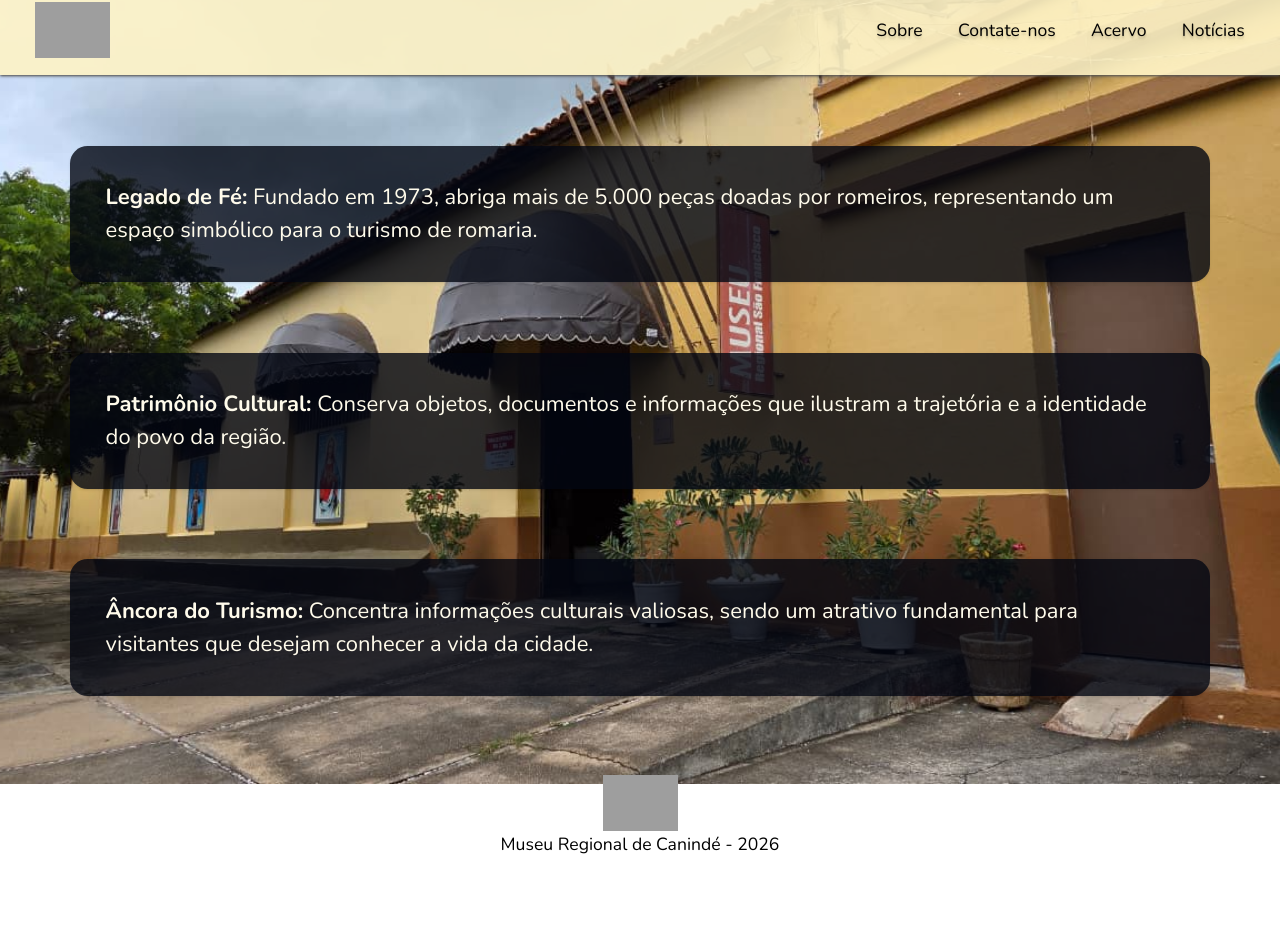
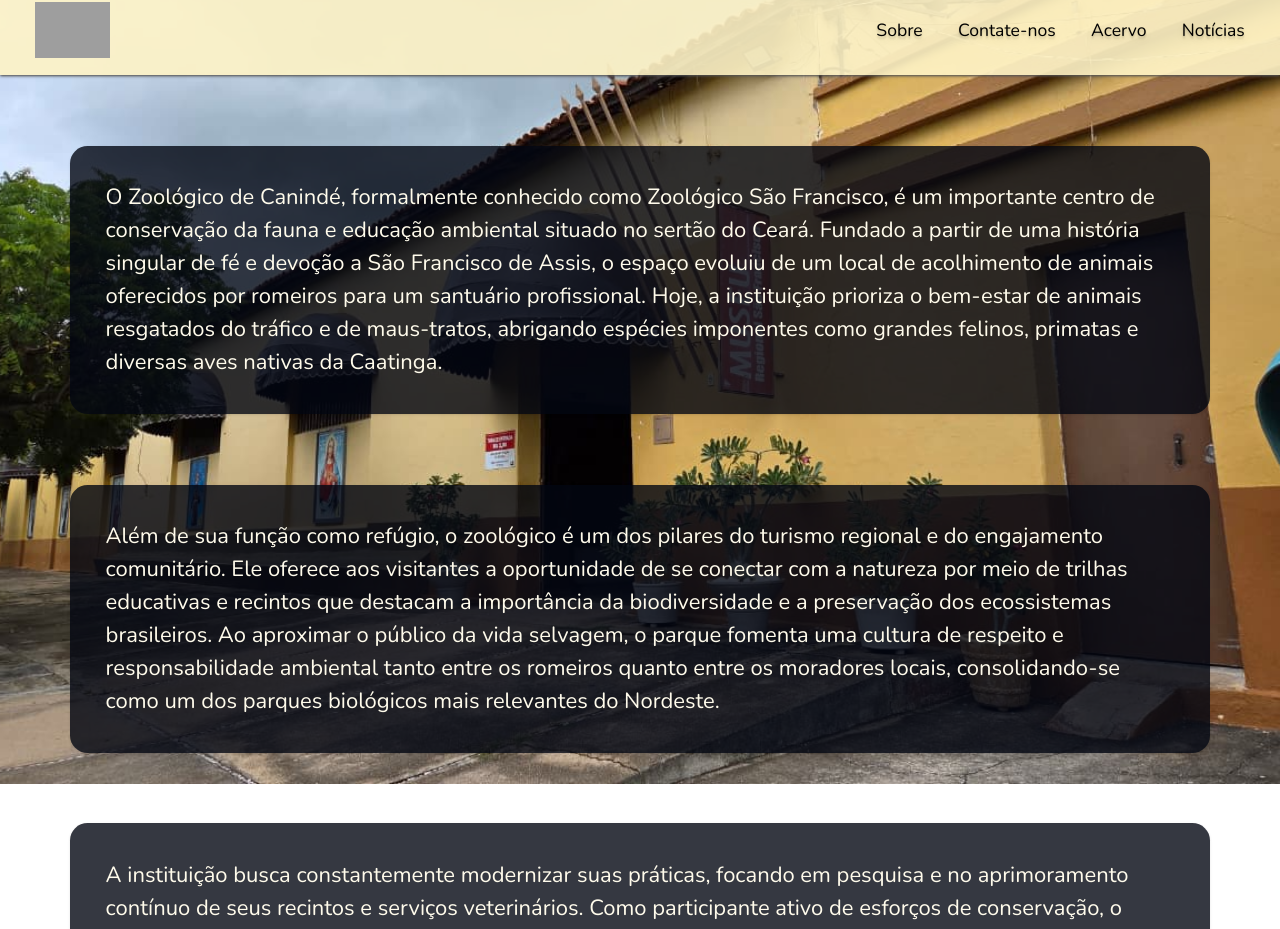
Before and after one commit to Leone0038/museu-regional-caninde, a Next.js app: page /about in a window 1280 px wide. Shown: the part 16-945 px from the top of the page. Before the commit the page ends 882 px from the top, so only its background shows below. Built offline with nearby package versions, Linux system fonts and the light colour scheme; grey boxes are pictures that could not be loaded.

Commit message:
add new component to pages

```diff
--- a/app/about/page.tsx
+++ b/app/about/page.tsx
@@ -1,22 +1,50 @@
+import InfoCard from "@/components/InfoCard";
+
 export default function AboutPage() {
     return (
         <div className="flex flex-col gap-16 sm:text-xl text-lg leading-normal">
-            <p className="p-8 shadow bg-gray-950/80 rounded-2xl">
-                <strong>Legado de Fé:</strong> Fundado em 1973, abriga mais de
-                5.000 peças doadas por romeiros, representando um espaço
-                simbólico para o turismo de romaria.
-            </p>
+            <InfoCard>
+                <p>
+                    O Zoológico de Canindé, formalmente conhecido como Zoológico
+                    São Francisco, é um importante centro de conservação da
+                    fauna e educação ambiental situado no sertão do Ceará.
+                    Fundado a partir de uma história singular de fé e devoção a
+                    São Francisco de Assis, o espaço evoluiu de um local de
+                    acolhimento de animais oferecidos por romeiros para um
+                    santuário profissional. Hoje, a instituição prioriza o
+                    bem-estar de animais resgatados do tráfico e de maus-tratos,
+                    abrigando espécies imponentes como grandes felinos, primatas
+                    e diversas aves nativas da Caatinga.
+                </p>
+            </InfoCard>
 
-            <p className="p-8 shadow bg-gray-950/80 rounded-2xl">
-                <strong>Patrimônio Cultural:</strong> Conserva objetos,
-                documentos e informações que ilustram a trajetória e a
-                identidade do povo da região.
-            </p>
-            <p className="p-8 shadow bg-gray-950/80 rounded-2xl">
-                <strong>Âncora do Turismo:</strong> Concentra informações
-                culturais valiosas, sendo um atrativo fundamental para
-                visitantes que desejam conhecer a vida da cidade.
-            </p>
+            <InfoCard>
+                <p>
+                    Além de sua função como refúgio, o zoológico é um dos
+                    pilares do turismo regional e do engajamento comunitário.
+                    Ele oferece aos visitantes a oportunidade de se conectar com
+                    a natureza por meio de trilhas educativas e recintos que
+                    destacam a importância da biodiversidade e a preservação dos
+                    ecossistemas brasileiros. Ao aproximar o público da vida
+                    selvagem, o parque fomenta uma cultura de respeito e
+                    responsabilidade ambiental tanto entre os romeiros quanto
+                    entre os moradores locais, consolidando-se como um dos
+                    parques biológicos mais relevantes do Nordeste.
+                </p>
+            </InfoCard>
+            <InfoCard>
+                <p>
+                    A instituição busca constantemente modernizar suas práticas,
+                    focando em pesquisa e no aprimoramento contínuo de seus
+                    recintos e serviços veterinários. Como participante ativo de
+                    esforços de conservação, o Zoológico de Canindé permanece
+                    comprometido com a missão de proteger a vida em todas as
+                    suas formas. Seja por meio de seus projetos educativos ou do
+                    manejo dedicado da fauna, o zoológico permanece como um
+                    símbolo vivo do vínculo duradouro entre a comunidade de
+                    Canindé e o patrimônio natural da região.
+                </p>
+            </InfoCard>
         </div>
     );
 }
--- a/app/contacts/page.tsx
+++ b/app/contacts/page.tsx
@@ -1,4 +1,19 @@
+import InfoCard from "@/components/InfoCard";
+
 export default function ContactsPage() {
-    return <main className="flex-1">
-    </main>
+    return (
+        <main className="flex-1">
+            <section className="flex flex-col gap-8 text-center font-bold">
+                <InfoCard>
+                    <p>Terça à Domingo das 8h às 16:30h</p>
+                </InfoCard>
+                <InfoCard>
+                    <p>Entrada promocional: R$ 15,00</p>
+                </InfoCard>
+                <InfoCard>
+                    <p>WhatsApp: 85 99294-5426</p>
+                </InfoCard>
+            </section>
+        </main>
+    );
 }
```
